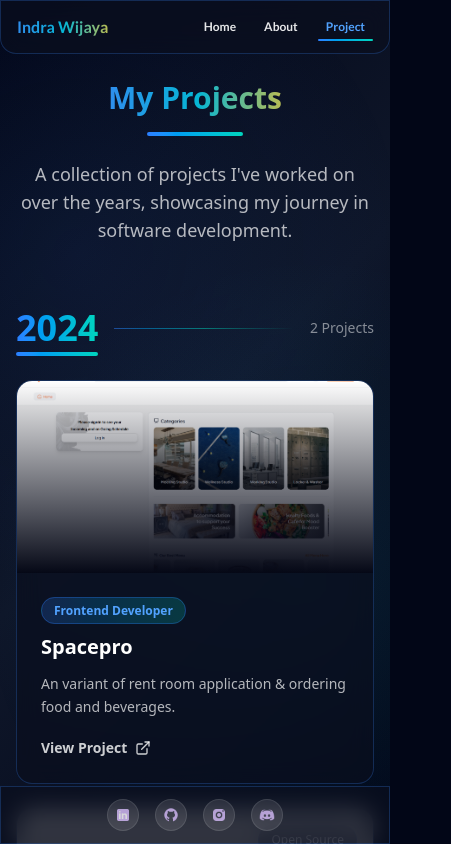
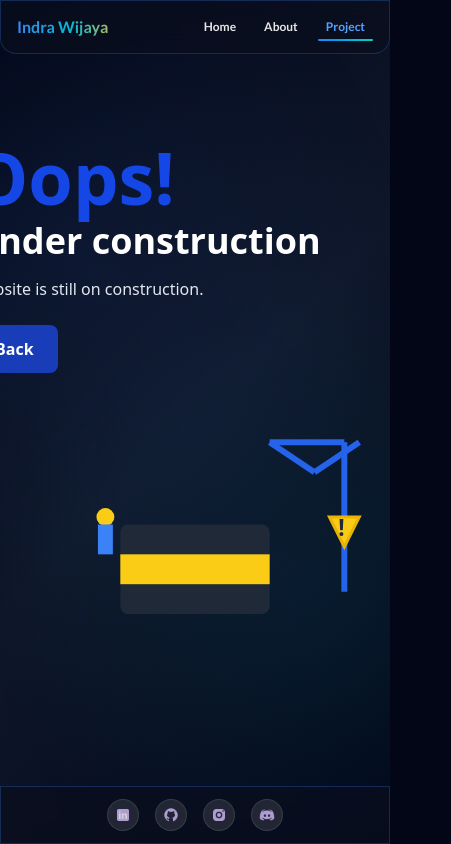
Before and after one commit to indraw26/portofolio, a React (Vite) app: page /project in a window 390 px wide. Shown: the top 844 px of the page, 451 px wide, since content can reach past the window. Built offline with nearby package versions, Linux system fonts and the light colour scheme; grey boxes are pictures that could not be loaded.

Commit message:
feat: project to maintanance

```diff
--- a/src/App.jsx
+++ b/src/App.jsx
@@ -5,6 +5,7 @@ import Footer from './common/Footer/Footer';
 import Home from './pages/home';
 import About from './pages/about';
 import Project from './pages/project';
+import Maintanance from './pages/maintance';
 
 const pageVariants = {
   initial: (direction) => ({
@@ -34,7 +35,7 @@ const pageVariants = {
 const routes = [
   { path: '/', element: Home, index: 0 },
   { path: '/about', element: About, index: 1 },
-  { path: '/project', element: Project, index: 2 },
+  { path: '/project', element:  Maintanance, index: 2 },
 ];
 
 function AnimatedRoutes() {
--- /dev/null
+++ b/src/common/Dialog/Dialog.jsx
@@ -0,0 +1,65 @@
+import { X } from 'lucide-react';
+import { useEffect } from 'react';
+
+const Dialog = ({ isOpen, onClose, children, title }) => {
+  useEffect(() => {
+    if (isOpen) {
+      document.body.style.overflow = 'hidden';
+    } else {
+      document.body.style.overflow = 'unset';
+    }
+
+    return () => {
+      document.body.style.overflow = 'unset';
+    };
+  }, [isOpen]);
+
+  useEffect(() => {
+    const handleEscape = (e) => {
+      if (e.key === 'Escape' && isOpen) {
+        onClose();
+      }
+    };
+
+    document.addEventListener('keydown', handleEscape);
+    return () => document.removeEventListener('keydown', handleEscape);
+  }, [isOpen, onClose]);
+
+  if (!isOpen) return null;
+
+  return (
+    <div className="fixed inset-0 z-50 flex items-center justify-center p-4 animate-[fadeIn_0.2s_ease-out]">
+      {/* Backdrop */}
+      <div
+        className="absolute inset-0 bg-black/80 backdrop-blur-sm"
+        onClick={onClose}
+      />
+
+      {/* Dialog */}
+      <div className="relative w-full max-w-4xl max-h-[90vh] glass-effect-dark rounded-2xl overflow-hidden animate-[scaleIn_0.3s_ease-out] shadow-2xl shadow-blue-500/20">
+        {/* Header */}
+        {title && (
+          <div className="sticky top-0 z-10 glass-effect-dark border-b border-white/10 px-6 py-4 flex items-center justify-between">
+            <h2 className="text-2xl font-bold text-transparent bg-clip-text bg-gradient-to-r from-blue-500 to-teal-400">
+              {title}
+            </h2>
+            <button
+              onClick={onClose}
+              className="p-2 rounded-full hover:bg-white/10 smooth-transition group"
+              aria-label="Close dialog"
+            >
+              <X className="w-6 h-6 text-white/70 group-hover:text-white smooth-transition" />
+            </button>
+          </div>
+        )}
+
+        {/* Content */}
+        <div className="overflow-y-auto max-h-[calc(90vh-80px)] p-6">
+          {children}
+        </div>
+      </div>
+    </div>
+  );
+};
+
+export default Dialog;
--- a/src/pages/maintance.jsx
+++ b/src/pages/maintance.jsx
@@ -9,18 +9,18 @@ const Maintance = () => {
 
   return (
     <div>
-      <div className="bg-white font-sans min-h-screen flex justify-center items-center">
+      <div className=" font-sans min-h-screen flex justify-center items-center">
         <main className="grid md:grid-cols-2 gap-8 items-center max-w-6xl mx-auto px-8 py-16">
           <section>
-            <h1 className="text-7xl font-extrabold text-blue-900">Oops!</h1>
-            <h2 className="text-4xl font-bold text-gray-800 mt-2">
+            <h1 className="text-7xl font-extrabold text-blue-700">Oops!</h1>
+            <h2 className="text-4xl font-bold text-white mt-2">
               Under construction
             </h2>
-            <p className="text-gray-500 mt-4 min-w-md">
+            <p className="text-slate-200 mt-4 min-w-md">
               Website is still on construction.
             </p>
-            <button className="mt-6 px-6 py-3 bg-blue-800 text-white rounded-lg font-semibold hover:bg-blue-900 transition" onClick={navigateToHome}>
-              BACK
+            <button className="mt-6 px-6 py-3 bg-blue-800 text-white rounded-lg font-semibold hover:bg-blue-900 transition cursor-pointer" onClick={navigateToHome}>
+              Back
             </button>
           </section>
 
--- a/src/pages/project.jsx
+++ b/src/pages/project.jsx
@@ -1,65 +1,154 @@
-import { ExternalLink } from 'lucide-react';
+import { ExternalLink, Github } from 'lucide-react';
+import { useState } from 'react';
+import Dialog from '../common/Dialog/Dialog';
 
 const projectsData = {
-  2024: [
+  2025: [
     {
       name: "Spacepro",
-      description: "An variant of rent room application & ordering food and beverages.",
+      short_description: "An variant of rent room application & ordering food and beverages.",
+      full_description: "Spacepro is a comprehensive platform that combines room rental management with food and beverage ordering services. The application streamlines the process of finding and booking accommodations while providing integrated access to local dining options. Built with modern web technologies, it offers a seamless user experience for both property managers and tenants. The platform features real-time availability tracking, secure payment processing, and an intuitive interface for browsing and ordering from nearby restaurants and cafes.",
+      tech_stack: ["React", "Tailwind CSS", "TypeScript", "REST API", "Responsive Design"],
       image_url: "/images/project/spacepro.png",
       href_link: "https://spacepro.id",
       github_status: "0",
       job: "Frontend Developer"
     },
     {
-      name: "Blockchain Voting System",
-      description: "Decentralized voting platform built on Ethereum ensuring transparency and security for democratic processes.",
+      name: "Inventory Warehouse Dashboard",
+      short_description: "Monitoring requirements and managing stock delivery requirements each project.",
+      full_description: "A powerful inventory management system designed for warehouse operations and project-based stock tracking. This dashboard provides real-time visibility into inventory levels, delivery schedules, and project requirements. The system enables efficient stock allocation across multiple projects, automated reorder notifications, and comprehensive reporting capabilities. With advanced filtering and search functionality, warehouse managers can quickly locate items, track shipments, and ensure timely delivery to project sites. The dashboard includes analytics for inventory turnover, cost tracking, and demand forecasting.",
+      tech_stack: ["React", "Node.js", "Express", "MongoDB", "Chart.js", "Material-UI"],
       image_url: "https://images.unsplash.com/photo-1639762681485-074b7f938ba0?w=800&auto=format&fit=crop",
       href_link: "https://example.com/blockchain-voting",
-      github_status: "1",
-      job: "Blockchain Developer"
+      github_status: "0",
+      job: "Fullstack Developer"
     }
   ],
-  2023: [
-    {
-      name: "Real-time Chat Application",
-      description: "Scalable chat platform with WebSocket support, end-to-end encryption, and multimedia sharing capabilities.",
-      image_url: "https://images.unsplash.com/photo-1611606063065-ee7946f0787a?w=800&auto=format&fit=crop",
-      href_link: "https://example.com/chat-app",
-      github_status: "1",
-      job: "Backend Developer"
-    },
-    {
-      name: "E-Commerce Dashboard",
-      description: "Comprehensive admin dashboard for managing products, orders, and analytics with beautiful data visualizations.",
-      image_url: "https://images.unsplash.com/photo-1460925895917-afdab827c52f?w=800&auto=format&fit=crop",
-      href_link: "https://example.com/ecommerce-dashboard",
-      github_status: "0",
-      job: "Frontend Developer"
-    }
-  ],
-  2022: [
-    {
-      name: "Weather Forecast App",
-      description: "Beautiful weather application with real-time forecasts, interactive maps, and personalized weather alerts.",
-      image_url: "https://images.unsplash.com/photo-1592210454359-9043f067919b?w=800&auto=format&fit=crop",
-      href_link: "https://example.com/weather-app",
-      github_status: "1",
-      job: "Mobile Developer"
-    },
-    {
-      name: "Task Management System",
-      description: "Collaborative project management tool with Kanban boards, time tracking, and team collaboration features.",
-      image_url: "https://images.unsplash.com/photo-1454165804606-c3d57bc86b40?w=800&auto=format&fit=crop",
-      href_link: "https://example.com/task-manager",
-      github_status: "1",
-      job: "Full Stack Developer"
-    }
-  ],
+  // 2023: [
+  //   {
+  //     name: "Real-time Chat Application",
+  //     short_description: "Scalable chat platform with WebSocket support, end-to-end encryption, and multimedia sharing capabilities.",
+  //     image_url: "https://images.unsplash.com/photo-1611606063065-ee7946f0787a?w=800&auto=format&fit=crop",
+  //     href_link: "https://example.com/chat-app",
+  //     github_status: "1",
+  //     job: "Backend Developer"
+  //   },
+  //   {
+  //     name: "E-Commerce Dashboard",
+  //     short_description: "Comprehensive admin dashboard for managing products, orders, and analytics with beautiful data visualizations.",
+  //     image_url: "https://images.unsplash.com/photo-1460925895917-afdab827c52f?w=800&auto=format&fit=crop",
+  //     href_link: "https://example.com/ecommerce-dashboard",
+  //     github_status: "0",
+  //     job: "Frontend Developer"
+  //   }
+  // ],
+  // 2022: [
+  //   {
+  //     name: "Weather Forecast App",
+  //     short_description: "Beautiful weather application with real-time forecasts, interactive maps, and personalized weather alerts.",
+  //     image_url: "https://images.unsplash.com/photo-1592210454359-9043f067919b?w=800&auto=format&fit=crop",
+  //     href_link: "https://example.com/weather-app",
+  //     github_status: "1",
+  //     job: "Mobile Developer"
+  //   },
+  //   {
+  //     name: "Task Management System",
+  //     short_description: "Collaborative project management tool with Kanban boards, time tracking, and team collaboration features.",
+  //     image_url: "https://images.unsplash.com/photo-1454165804606-c3d57bc86b40?w=800&auto=format&fit=crop",
+  //     href_link: "https://example.com/task-manager",
+  //     github_status: "1",
+  //     job: "Full Stack Developer"
+  //   }
+  // ],
 };
 
-const ProjectCard = ({ project }) => {
+const ProjectDetailDialog = ({ project, isOpen, onClose }) => {
+  if (!project) return null;
+
   return (
-    <div className="group relative glass-effect-dark rounded-2xl overflow-hidden smooth-transition hover:scale-[1.02] hover:shadow-2xl hover:shadow-blue-500/20 cursor-pointer">
+    <Dialog isOpen={isOpen} onClose={onClose} title={project.name}>
+      <div className="space-y-6">
+        {/* Project Image */}
+        <div className="relative h-64 md:h-80 rounded-xl overflow-hidden">
+          <img
+            src={project.image_url}
+            alt={project.name}
+            className="w-full h-full object-cover"
+          />
+          <div className="absolute inset-0 bg-gradient-to-t from-[#050816] via-[#050816]/30 to-transparent"></div>
+        </div>
+
+        {/* Job Role Badge */}
+        <div className="flex items-center gap-3">
+          <span className="text-sm font-semibold px-4 py-2 rounded-full bg-gradient-to-r from-blue-500/20 to-teal-400/20 text-blue-400 border border-blue-500/30">
+            {project.job}
+          </span>
+          {project.github_status === "1" && (
+            <span className="text-sm font-semibold px-4 py-2 rounded-full bg-gradient-to-r from-purple-500/20 to-pink-400/20 text-purple-400 border border-purple-500/30">
+              Open Source
+            </span>
+          )}
+        </div>
+
+        {/* Full Description */}
+        <div>
+          <h3 className="text-lg font-bold text-white mb-3">About the Project</h3>
+          <p className="text-white/80 leading-relaxed">
+            {project.full_description}
+          </p>
+        </div>
+
+        {/* Tech Stack */}
+        <div>
+          <h3 className="text-lg font-bold text-white mb-3">Tech Stack</h3>
+          <div className="flex flex-wrap gap-2">
+            {project.tech_stack.map((tech, index) => (
+              <span
+                key={index}
+                className="px-3 py-1.5 text-sm font-medium rounded-lg bg-gradient-to-r from-blue-500/10 to-teal-400/10 text-white border border-white/10 hover:border-blue-500/50 smooth-transition"
+              >
+                {tech}
+              </span>
+            ))}
+          </div>
+        </div>
+
+        {/* Links */}
+        <div className="flex flex-wrap gap-3 pt-4 border-t border-white/10">
+          <a
+            href={project.href_link}
+            target="_blank"
+            rel="noopener noreferrer"
+            className="flex-1 min-w-[200px] inline-flex items-center justify-center gap-2 px-6 py-3 bg-gradient-to-r from-blue-500 to-teal-400 text-white font-semibold rounded-full smooth-transition hover:shadow-lg hover:shadow-blue-500/50 hover:scale-105"
+          >
+            <span>View Live Project</span>
+            <ExternalLink className="w-4 h-4" />
+          </a>
+
+          {project.github_status === "1" && (
+            <a
+              href={project.github_link || "#"}
+              target="_blank"
+              rel="noopener noreferrer"
+              className="flex-1 min-w-[200px] inline-flex items-center justify-center gap-2 px-6 py-3 glass-effect border border-white/20 text-white font-semibold rounded-full smooth-transition hover:border-white/40 hover:scale-105"
+            >
+              <Github className="w-4 h-4" />
+              <span>View on GitHub</span>
+            </a>
+          )}
+        </div>
+      </div>
+    </Dialog>
+  );
+};
+
+const ProjectCard = ({ project, onClick }) => {
+  return (
+    <div
+      onClick={onClick}
+      className="group relative glass-effect-dark rounded-2xl overflow-hidden smooth-transition hover:scale-[1.02] hover:shadow-2xl hover:shadow-blue-500/20 cursor-pointer"
+    >
       <div className="relative h-48 overflow-hidden">
         <img
           src={project.image_url}
@@ -87,18 +176,13 @@ const ProjectCard = ({ project }) => {
         </h3>
 
         <p className="text-white/70 text-sm leading-relaxed mb-4 line-clamp-3">
-          {project.description}
+          {project.short_description}
         </p>
 
-        <a
-          href={project.href_link}
-          target="_blank"
-          rel="noopener noreferrer"
-          className="inline-flex items-center gap-2 text-sm font-semibold text-white/80 hover:text-white smooth-transition group/link"
-        >
-          <span>View Project</span>
-          <ExternalLink className="w-4 h-4 group-hover/link:translate-x-1 smooth-transition" />
-        </a>
+        <div className="inline-flex items-center gap-2 text-sm font-semibold text-white/80 group-hover:text-white smooth-transition">
+          <span>View Details</span>
+          <ExternalLink className="w-4 h-4 group-hover:translate-x-1 smooth-transition" />
+        </div>
       </div>
 
       <div className="absolute inset-0 opacity-0 group-hover:opacity-100 smooth-transition pointer-events-none">
@@ -109,7 +193,19 @@ const ProjectCard = ({ project }) => {
 };
 
 const Project = () => {
+  const [selectedProject, setSelectedProject] = useState(null);
+  const [isDialogOpen, setIsDialogOpen] = useState(false);
   const years = Object.keys(projectsData).sort((a, b) => b - a);
+
+  const handleProjectClick = (project) => {
+    setSelectedProject(project);
+    setIsDialogOpen(true);
+  };
+
+  const handleCloseDialog = () => {
+    setIsDialogOpen(false);
+    setTimeout(() => setSelectedProject(null), 300);
+  };
 
   return (
     <div className="container mx-auto my-20 px-4 sm:px-6">
@@ -153,7 +249,10 @@ const Project = () => {
                     className="animate-[scaleIn_0.5s_ease-out]"
                     style={{ animationDelay: `${(yearIndex * 0.1) + (index * 0.1)}s` }}
                   >
-                    <ProjectCard project={project} />
+                    <ProjectCard
+                      project={project}
+                      onClick={() => handleProjectClick(project)}
+                    />
                   </div>
                 ))}
               </div>
@@ -178,6 +277,12 @@ const Project = () => {
           </a>
         </div>
       </div>
+
+      <ProjectDetailDialog
+        project={selectedProject}
+        isOpen={isDialogOpen}
+        onClose={handleCloseDialog}
+      />
     </div>
   );
 };
--- a/vite.config.js
+++ b/vite.config.js
@@ -15,9 +15,9 @@ export default defineConfig({
     }
   },
   server: {
-    port: 3000,
+    port: 5173,
     strictPort: true,
-    host: '192.168.18.21',
+    host: 'localhost',
     hmr: {
       port: 3001,
     },
```
Also changed, not shown: public/images/project/food-review.png (added), public/images/project/siap.png (added).
